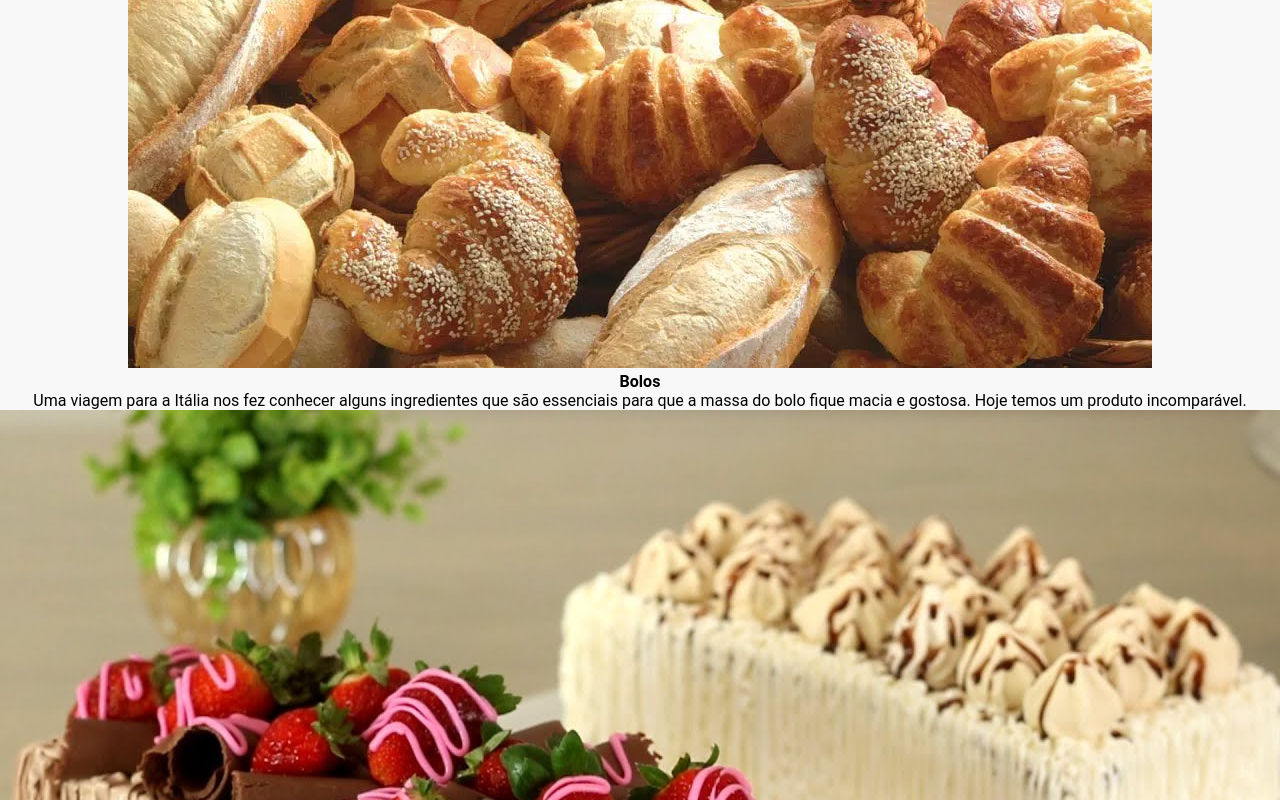
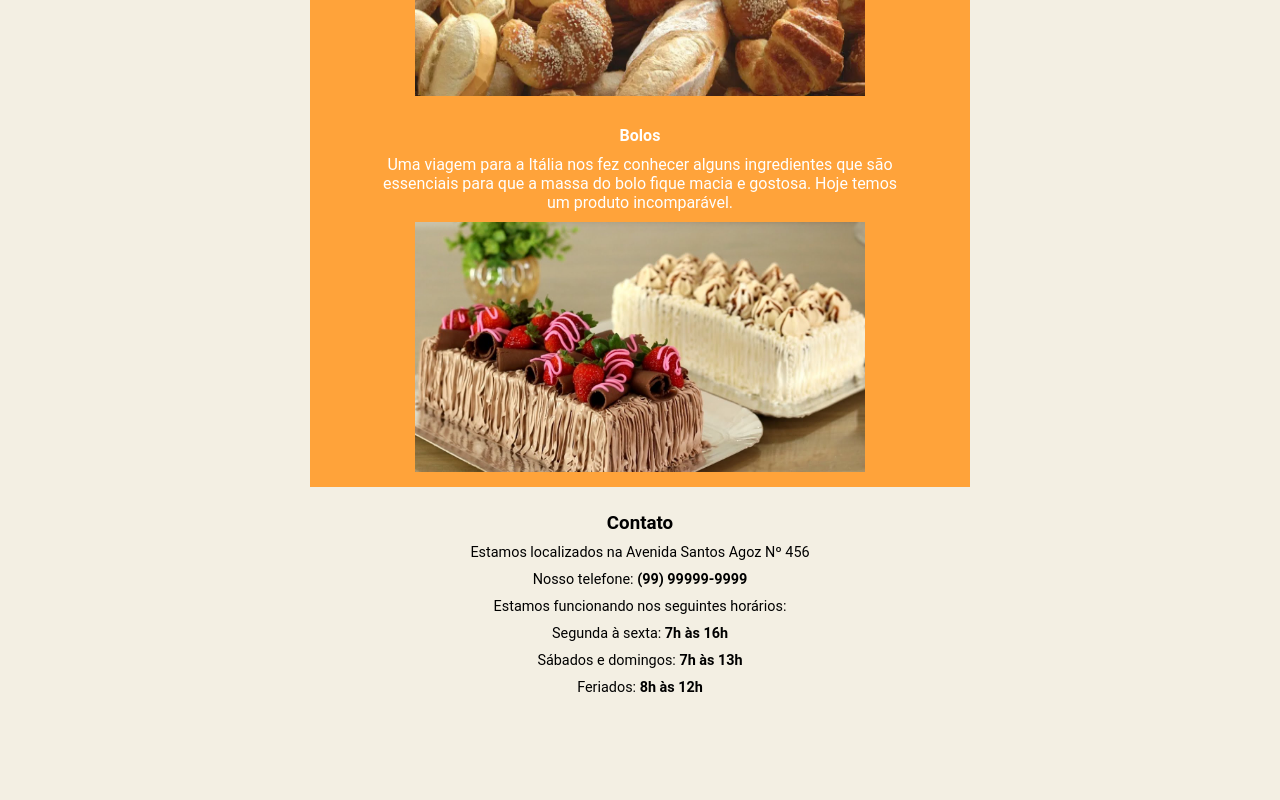
Before and after one commit to FrancisBernard34/padaria-plus, a plain HTML site: page index.html in a window 1280 px wide. Shown: the part 1220-2020 px from the top of the page. After the commit the page ends 1946 px from the top, so only its background shows below. Drawn offline with Linux system fonts and the light colour scheme.

Commit message:
release v0.0.1

```diff
--- a/styles.css
+++ b/styles.css
@@ -11,8 +11,8 @@ html {
 
 body {
   font-family: 'Roboto', sans-serif;
-  background-color: #f8f8f8;
-  max-width: 900px;
+  background-color: #f3efe3;
+  max-width: 700px;
   margin: 0 auto;
   padding: 0 20px;
 }
@@ -46,7 +46,7 @@ header .header-container .header-menu ul li {
 }
 
 header .header-container .header-menu ul li a {
-  color: #252525;
+  color: #2a1a03;
 }
 
 header .header-container .header-menu ul li a:hover {
@@ -61,6 +61,15 @@ main {
   text-align: center;
   margin: 25px 0;
   gap: 30px;
+}
+
+.presentation-container {
+  width: 100%;
+  display: flex;
+  flex-direction: column;
+  justify-content: center;
+  align-items: center;
+  text-align: center;
 }
 
 .presentation-container .presentation-text {
@@ -80,3 +89,56 @@ main {
   font-size: 1.4rem;
   color: rgb(216, 134, 41);
 }
+
+.presentation-container .presentation-image img {
+  width: 100%;
+}
+
+.products {
+  display: flex;
+  flex-direction: column;
+  justify-content: center;
+  align-items: center;
+  text-align: center;
+  gap: 30px;
+  padding: 30px 20px 15px 20px;
+  background-color: rgb(255, 163, 58);
+  color: white;
+}
+
+.products div {
+  display: flex;
+  flex-direction: column;
+  justify-content: center;
+  align-items: center;
+  text-align: center;
+  gap: 10px;
+}
+
+.products p {
+  width: 85%;
+  text-align: center;
+}
+
+.products img {
+  width: 450px;
+  height: 250px;
+}
+
+footer .contact-container {
+  display: flex;
+  flex-direction: column;
+  justify-content: center;
+  align-items: center;
+  text-align: center;
+  gap: 10px;
+  padding-bottom: 30px;
+}
+
+footer .contact-container p, footer .contact-container span {
+  font-size: 0.9rem;
+}
+
+footer .contact-container span {
+  font-weight: bold;
+}
```
